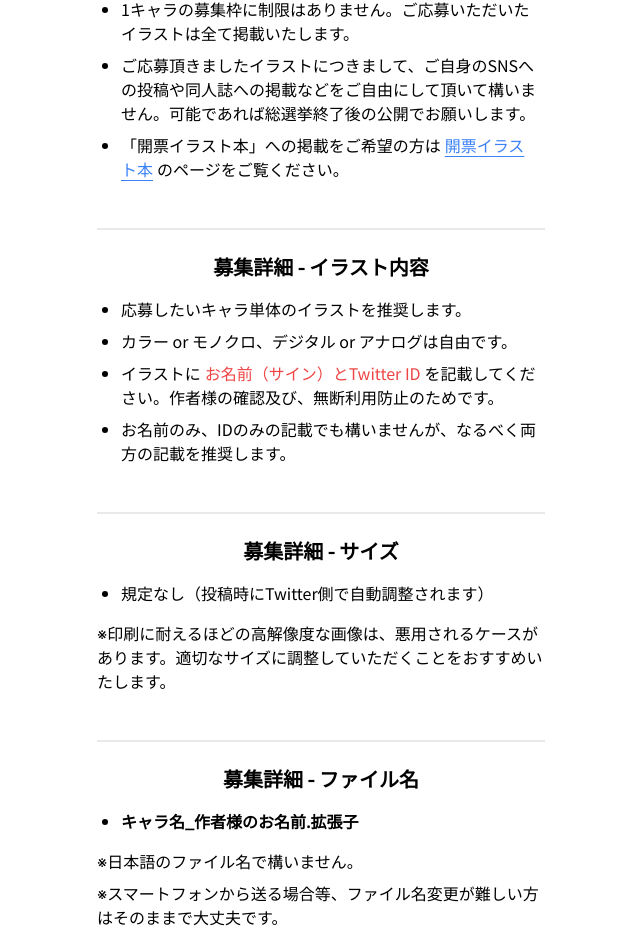
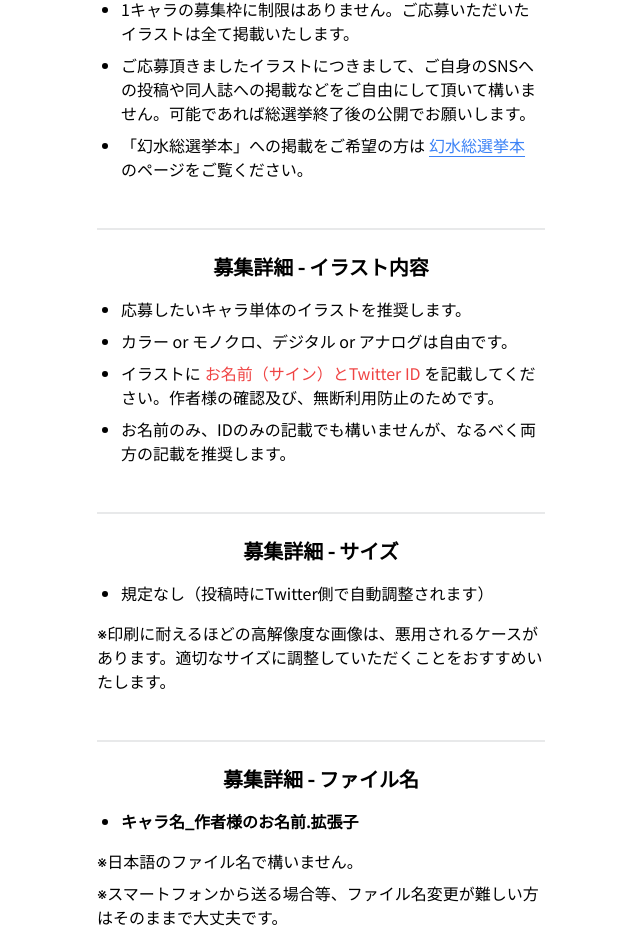
Before and after one commit to true-runes/suikoden-election-2022-frontend, a Next.js app: page /events-in-event/illustrations-with-results in a window 1280 px wide. Shown: the part 819-1749 px from the top of the page, without its empty margins (319-959 px from the left). Built offline with nearby package versions, Linux system fonts and the light colour scheme; no server answers; a web font is replaced by a local one.

Commit message:
feat: 🎸 「開票イラスト本」->「幻水総選挙本」に修正

```diff
--- a/components/HumbergerMenu/HumbergerNavigation.tsx
+++ b/components/HumbergerMenu/HumbergerNavigation.tsx
@@ -67,8 +67,8 @@ const Navigation = () => {
                             >
                               <span className="link link-hover underline-offset-4">
                                 {locale === 'ja'
-                                  ? '開票イラスト本'
-                                  : 'Voting illustrations Book'}
+                                  ? '幻水総選挙本'
+                                  : 'Sosenkyo Book'}
                               </span>
                             </Link>
                           </li>
--- a/locales/ja.ts
+++ b/locales/ja.ts
@@ -14,5 +14,5 @@ export default {
   PAGE_TITLE_NOVELS_ON_THEME: 'お題小説',
   PAGE_TITLE_CAMPAIGNING: '選挙運動',
   PAGE_TITLE_ILLUSTRATIONS_WITH_RESULTS: '開票イラスト',
-  PAGE_TITLE_ILLUSTRATIONS_BOOK: '開票イラスト本',
+  PAGE_TITLE_ILLUSTRATIONS_BOOK: '幻水総選挙本',
 }
--- a/pages/events-in-event/illustrations-book.tsx
+++ b/pages/events-in-event/illustrations-book.tsx
@@ -44,8 +44,8 @@ const IllustrationsBook: NextPage = () => {
               <></>
               <h2 className="text-xl font-bold pb-4">
                 {locale === 'ja'
-                  ? '開票イラスト本とは？'
-                  : 'What is voting illustrations book?'}
+                  ? '幻水総選挙本とは？'
+                  : 'What is Sosenkyo book?'}
               </h2>
               <></>
               <></>
@@ -109,7 +109,7 @@ const IllustrationsBook: NextPage = () => {
               <></>
               <h2 className="text-xl font-bold pb-4">募集概要</h2>
               <div className="text-base text-left pb-4">
-                開票イラスト本への掲載をご希望の方は、通常の開票イラストの応募に加え、以下の2点の送信をお願い致します。詳細は後述します。
+                幻水総選挙本への掲載をご希望の方は、通常の開票イラストの応募に加え、以下の2点の送信をお願い致します。詳細は後述します。
                 <ul className="list-disc pl-6 pr-2">
                   <li className="pb-2">
                     印刷用データファイルを作成して送信（準備中）
--- a/pages/events-in-event/illustrations-with-results.tsx
+++ b/pages/events-in-event/illustrations-with-results.tsx
@@ -97,12 +97,10 @@ const IllustrationsWithResults: NextPage = () => {
                     ご応募頂きましたイラストにつきまして、ご自身のSNSへの投稿や同人誌への掲載などをご自由にして頂いて構いません。可能であれば総選挙終了後の公開でお願いします。
                   </li>
                   <li className="pb-2">
-                    「開票イラスト本」への掲載をご希望の方は
+                    「幻水総選挙本」への掲載をご希望の方は
                     <Link href="/events-in-event/illustrations-book">
                       <a className="underline underline-offset-4 text-blue-500 hover:text-blue-900 pl-1 pr-1">
-                        {locale === 'ja'
-                          ? '開票イラスト本'
-                          : 'Voting illustrations book'}
+                        {locale === 'ja' ? '幻水総選挙本' : 'Sosenkyo book'}
                       </a>
                     </Link>
                     のページをご覧ください。
```
